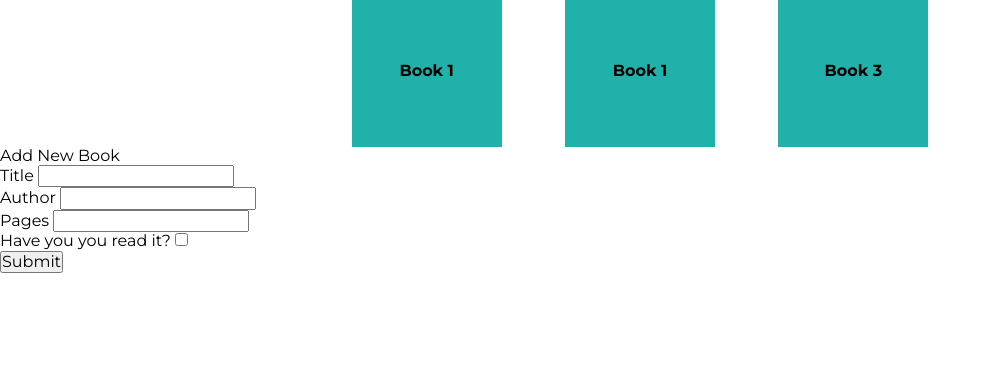
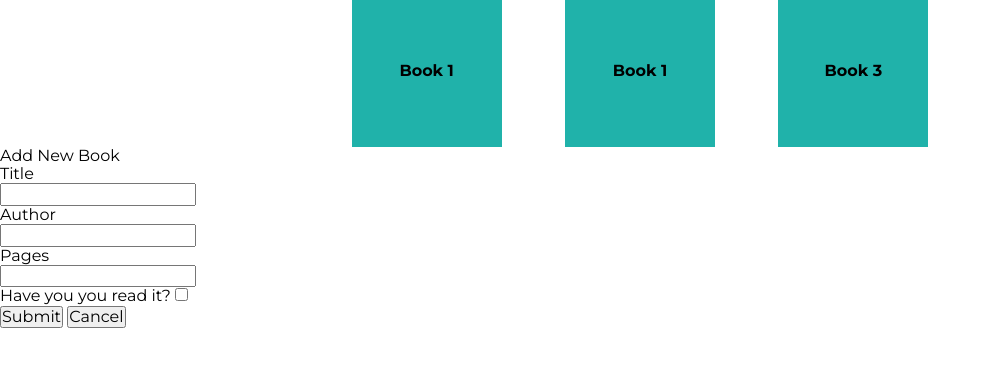
Before and after one commit to ayvarsteven/library-app, a plain HTML site: page index.html in a window 1280 px wide. Shown: the part 83-450 px from the top of the page, without its empty margins (0-991 px from the left). Drawn offline with Linux system fonts and the light colour scheme.

Commit message:
adds line breaks to form and cancel button

```diff
--- a/index.html
+++ b/index.html
@@ -32,19 +32,19 @@
     <form action="mywebsite.com" method="post" id="add-new-book">
         <h2>Add New Book</h2>
         <div class="form-field">
-            <label for="title">Title
+            <label for="title">Title <br>
                 <input type="text" name="title" id="title">
             </label>
         </div>
 
         <div class="form-field">
-            <label for="author">Author
+            <label for="author">Author <br>
                 <input type="text" name="author" id="author">
             </label>
         </div>
 
         <div class="form-field">
-            <label for="pages">Pages
+            <label for="pages">Pages <br>
             <input type="text" name="pages" id="pages">
             </label>
         </div>
@@ -56,6 +56,7 @@
         </div>
 
         <button type="submit">Submit</button>
+        <button>Cancel</button>
     </form>
 
 
```
